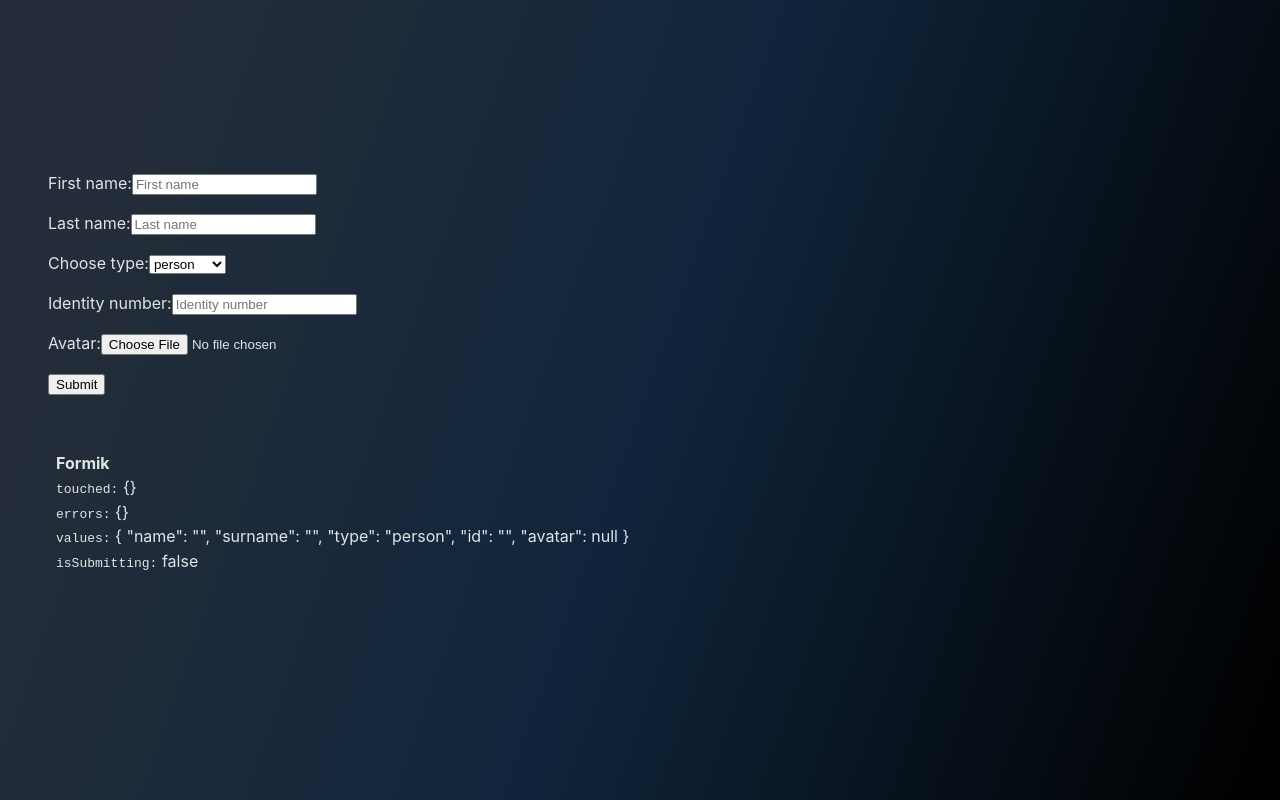
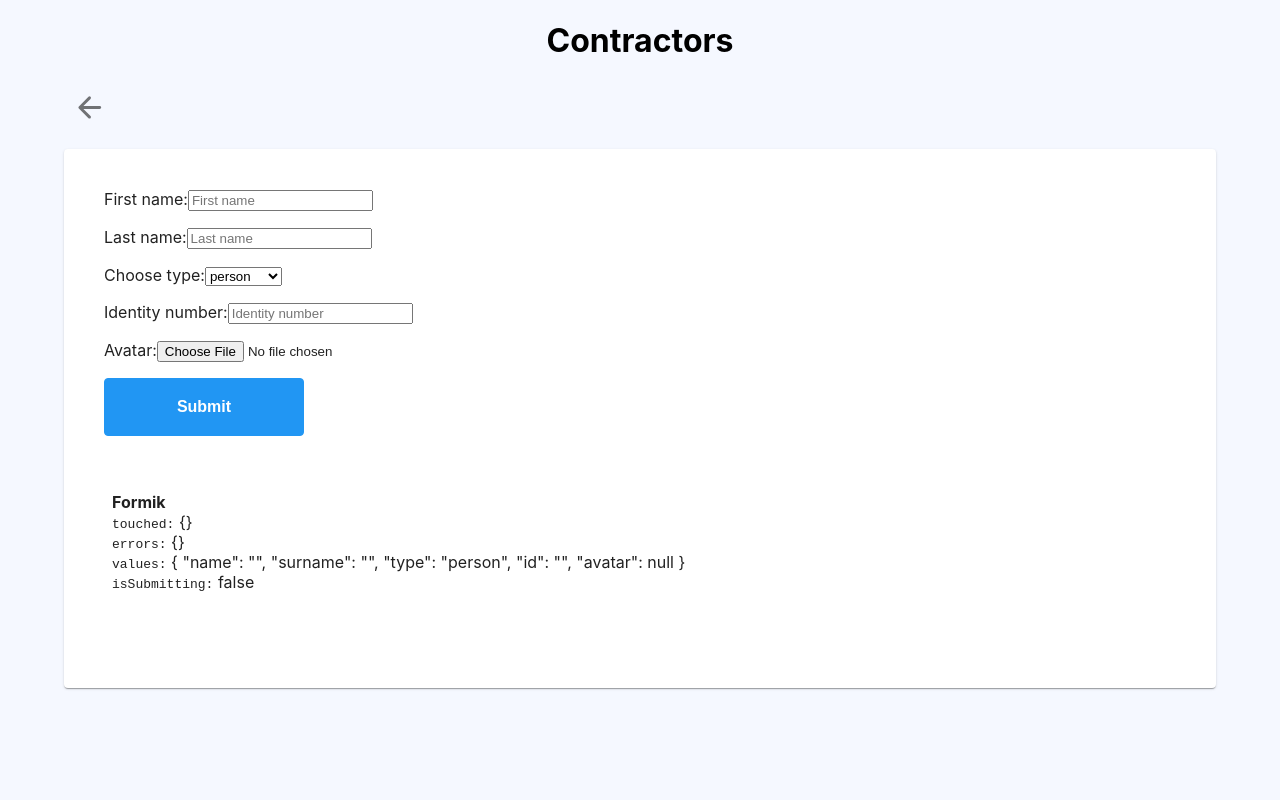
Before and after one commit to KatarzynaWolowska/07-contractor-form, a React (Vite) app: page /contractors/1 in a window 1280 px wide. Built offline with nearby package versions, Linux system fonts and the light colour scheme.

Commit message:
routes, refactoring

```diff
--- a/src/App.tsx
+++ b/src/App.tsx
@@ -1,6 +1,5 @@
-// import { useEffect, useState } from 'react'
 import { BrowserRouter, Routes, Route, Navigate } from 'react-router-dom'
-import ContractorForm from './components/Forms/ContractorForm'
+import ContractorDetails from './pages/ContractorDetails'
 import Home from './pages/Home'
 import PageNotFound from './pages/PageNotFound'
 
@@ -9,7 +8,11 @@ function App() {
         <BrowserRouter>
             <Routes>
                 <Route path='/' element={<Home />} />
-                <Route path='/contractors/:id' element={<ContractorForm />} />
+                <Route path='/contractors' element={<Home />} />
+                <Route
+                    path='/contractors/:id'
+                    element={<ContractorDetails />}
+                />
                 <Route path='/404' element={<PageNotFound />} />
                 <Route path='*' element={<Navigate to='/404' />} />
             </Routes>
--- /dev/null
+++ b/src/components/Buttons/CustomButton.tsx
@@ -0,0 +1,48 @@
+import { Button as BaseButton } from '@mui/base/Button'
+import { blue, grey } from '@mui/material/colors'
+import { styled } from '@mui/system'
+
+const Button = styled(BaseButton)(
+    ({ theme }) => `
+  width: 200px;
+  font-family: IBM Plex Sans, sans-serif;
+  font-weight: 600;
+  font-size: 1rem;
+  line-height: 1.5;
+  background-color: ${blue[500]};
+  padding: 16px 40px;
+  border-radius: 4px;
+  color: white;
+  transition: all 150ms ease;
+  cursor: pointer;
+  border: 1px solid ${blue[500]};
+  box-shadow: none;
+
+  &:hover {
+    background-color: ${blue[600]};
+  }
+
+  &:active {
+    background-color: ${blue[700]};
+  }
+
+  &:focus-visible {
+    outline: none;
+  }
+
+  &:disabled {
+    background-color: ${theme.palette.mode === 'dark' ? grey[700] : grey[200]};
+    color: ${theme.palette.mode === 'dark' ? grey[200] : grey[700]};
+    border: 1px solid ${theme.palette.mode === 'dark' ? grey[700] : grey[200]};
+    cursor: not-allowed;
+
+    &:hover {
+      background-color: ${
+          theme.palette.mode === 'dark' ? grey[700] : grey[200]
+      };
+    }
+  }
+`
+)
+
+export default Button
--- /dev/null
+++ b/src/components/Buttons/DeleteButton.tsx
@@ -0,0 +1,15 @@
+import { IconButton } from '@mui/material'
+import DeleteIcon from '@mui/icons-material/Delete'
+
+const DeleteButton = ({ id, onDelete }) => {
+    const handleDelete = () => {
+        onDelete && onDelete(id)
+    }
+    return (
+        <IconButton aria-label='delete' onClick={handleDelete}>
+            <DeleteIcon />
+        </IconButton>
+    )
+}
+
+export default DeleteButton
--- /dev/null
+++ b/src/components/Buttons/EditButton.tsx
@@ -0,0 +1,16 @@
+import { IconButton } from '@mui/material'
+import EditIcon from '@mui/icons-material/Edit'
+
+const EditButton = ({ id, onEdit }) => {
+    const handleEdit = () => {
+        onEdit && onEdit(id)
+    }
+
+    return (
+        <IconButton aria-label='delete' onClick={handleEdit}>
+            <EditIcon />
+        </IconButton>
+    )
+}
+
+export default EditButton
--- a/src/components/Contractors/ContractorItem.tsx
+++ b/src/components/Contractors/ContractorItem.tsx
@@ -1,16 +1,41 @@
+import TableCell from '@mui/material/TableCell'
+import TableRow from '@mui/material/TableRow'
+import { Link } from 'react-router-dom'
+import DeleteButton from '../Buttons/DeleteButton'
+import EditButton from '../Buttons/EditButton'
+
 const ContractorItem = ({ contractor }) => {
+    const handleEdit = id => {
+        console.log('edit ' + id)
+    }
+
+    const handleDelete = id => {
+        console.log('delete ' + id)
+    }
+
     return (
-        <div key={contractor.id}>
-            <img
-                src={contractor.avatar}
-                alt={`${contractor.name} ${contractor.surname}`}
-            />
-            <p>
-                {contractor.name} {contractor.surname}
-            </p>
-            <button onClick={() => console.log('edit')}>Edytuj</button>
-            <button onClick={() => console.log('delete')}>Usuń</button>
-        </div>
+        <>
+            <TableRow
+                sx={{
+                    '&:last-child td, &:last-child th': {
+                        border: 0
+                    }
+                }}>
+                <TableCell component='th' scope='row' sx={{ fontWeight: 700 }}>
+                    {contractor.name} {contractor.surname}
+                </TableCell>
+                <TableCell align='left'>{contractor.id}</TableCell>
+                <TableCell align='left'>{contractor.type}</TableCell>
+                <TableCell align='center'>
+                    <Link to={`/contractors/${contractor.id}`}>
+                        <EditButton id={contractor.id} onEdit={handleEdit} />
+                    </Link>
+                </TableCell>
+                <TableCell align='center'>
+                    <DeleteButton id={contractor.id} onDelete={handleDelete} />
+                </TableCell>
+            </TableRow>
+        </>
     )
 }
 
--- a/src/components/Contractors/ContractorsList.tsx
+++ b/src/components/Contractors/ContractorsList.tsx
@@ -1,12 +1,35 @@
 import ContractorItem from './ContractorItem'
+import Table from '@mui/material/Table'
+import TableBody from '@mui/material/TableBody'
+import TableCell from '@mui/material/TableCell'
+import TableContainer from '@mui/material/TableContainer'
+import TableHead from '@mui/material/TableHead'
+import TableRow from '@mui/material/TableRow'
+import Paper from '@mui/material/Paper'
 
 const ContractorList = ({ contractors }) => {
     return (
-        <div>
-            {contractors.map(contractor => (
-                <ContractorItem contractor={contractor} />
-            ))}
-        </div>
+        <TableContainer component={Paper}>
+            <Table sx={{ minWidth: 650 }} aria-label='contractors table'>
+                <TableHead>
+                    <TableRow>
+                        <TableCell>Name</TableCell>
+                        <TableCell align='left'>Id</TableCell>
+                        <TableCell align='left'>Type</TableCell>
+                        <TableCell align='center'>Edit</TableCell>
+                        <TableCell align='center'>Delete</TableCell>
+                    </TableRow>
+                </TableHead>
+                <TableBody>
+                    {contractors.map(contractor => (
+                        <ContractorItem
+                            key={contractor.id}
+                            contractor={contractor}
+                        />
+                    ))}
+                </TableBody>
+            </Table>
+        </TableContainer>
     )
 }
 
--- a/src/components/Forms/ContractorForm.tsx
+++ b/src/components/Forms/ContractorForm.tsx
@@ -1,7 +1,8 @@
+import { Paper } from '@mui/material'
 import { Field, Form, Formik } from 'formik'
 import Avatar from '../Avatar'
+import Button from '../Buttons/CustomButton'
 import FileInput from '../Inputs/FileInput'
-
 import Select from '../Inputs/Select'
 import TextInput from '../Inputs/TextInput'
 import FormSummary from './FormSummary'
@@ -22,6 +23,7 @@ const ContractorForm = () => {
     ]
 
     return (
+        <Paper sx={{ p: 5, mt: 2 }}>
             <Formik
                 initialValues={initialValues}
                 validationSchema={validationSchema}
@@ -89,7 +91,7 @@ const ContractorForm = () => {
                             />
                         )}
 
-                    {!isSubmitting && <button type='submit'>Submit</button>}
+                        {!isSubmitting && <Button type='submit'>Submit</Button>}
 
                         <FormSummary
                             touched={touched}
@@ -100,6 +102,7 @@ const ContractorForm = () => {
                     </Form>
                 )}
             </Formik>
+        </Paper>
     )
 }
 
--- a/src/components/MainWrapper.tsx
+++ b/src/components/MainWrapper.tsx
@@ -2,7 +2,7 @@ import { Container, Box } from '@mui/material'
 
 const MainWrapper = ({ children }) => {
     return (
-        <Container sx={{ p: 4, pt: 0 }}>
+        <Container sx={{ p: 5, pt: 0 }}>
             <Box sx={{ textAlign: 'center' }}>
                 <h1>Contractors</h1>
             </Box>
--- a/src/index.css
+++ b/src/index.css
@@ -1,39 +1,18 @@
-:root {
-    font-family: Inter, system-ui, Avenir, Helvetica, Arial, sans-serif;
-    line-height: 1.5;
-    font-weight: 400;
-
-    color-scheme: light dark;
-    color: rgba(255, 255, 255, 0.87);
-
-    font-synthesis: none;
-    text-rendering: optimizeLegibility;
+body {
+    margin: 0;
+    font-family: -apple-system, BlinkMacSystemFont, 'Segoe UI', 'Roboto',
+        'Oxygen', 'Ubuntu', 'Cantarell', 'Fira Sans', 'Droid Sans',
+        'Helvetica Neue', sans-serif;
     -webkit-font-smoothing: antialiased;
     -moz-osx-font-smoothing: grayscale;
-    -webkit-text-size-adjust: 100%;
+
+    background: #f5f8ff;
 }
-body {
-    margin: 0;
-    display: flex;
-    place-items: center;
-    min-width: 320px;
-    min-height: 100vh;
-    background: linear-gradient(
-        109.6deg,
-        rgb(36, 45, 57) 11.2%,
-        rgb(16, 37, 60) 51.2%,
-        rgb(0, 0, 0) 98.6%
-    );
-}
-#root {
-    width: 100%;
-    max-width: 1280px;
-    margin: 0 auto;
-    padding: 3rem;
-}
+
 * {
     box-sizing: border-box;
 }
+
 .error {
     color: #f44;
 }
--- /dev/null
+++ b/src/pages/ContractorDetails.tsx
@@ -0,0 +1,14 @@
+import BackButton from '../components/Buttons/BackButton'
+import ContractorForm from '../components/Forms/ContractorForm'
+import MainWrapper from '../components/MainWrapper'
+
+const ContractorDetails = () => {
+    return (
+        <MainWrapper>
+            <BackButton />
+            <ContractorForm />
+        </MainWrapper>
+    )
+}
+
+export default ContractorDetails
--- a/src/pages/PageNotFound.tsx
+++ b/src/pages/PageNotFound.tsx
@@ -1,5 +1,5 @@
 import { Typography, Box } from '@mui/material'
-import BackButton from '../components/BackButton'
+import BackButton from '../components/Buttons/BackButton'
 import MainWrapper from '../components/MainWrapper'
 
 const PageNotFound = () => {
```
Also changed, not shown: src/components/Buttons/BackButton.tsx (renamed from src/components/BackButton.tsx). Lines whose indentation alone changed are shown as unchanged.
